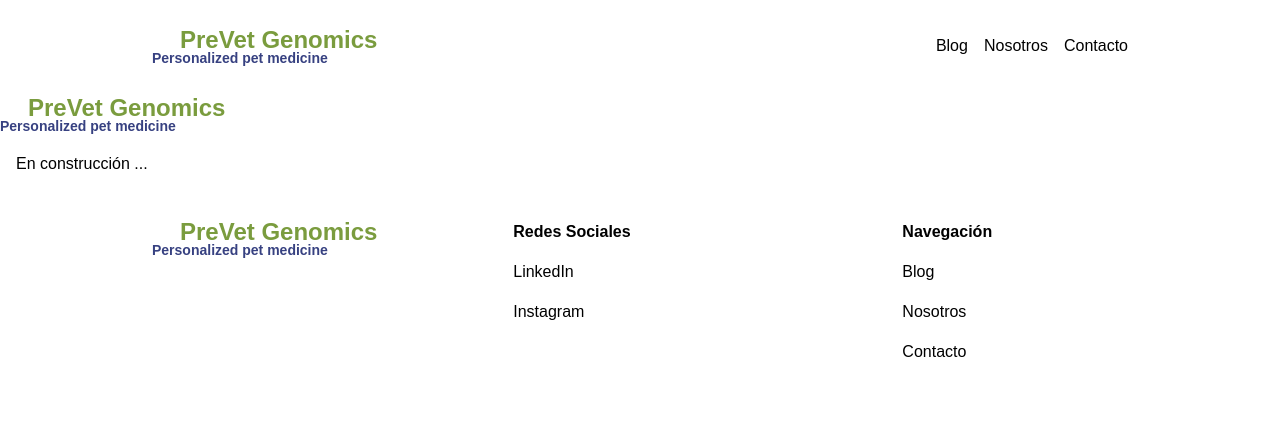
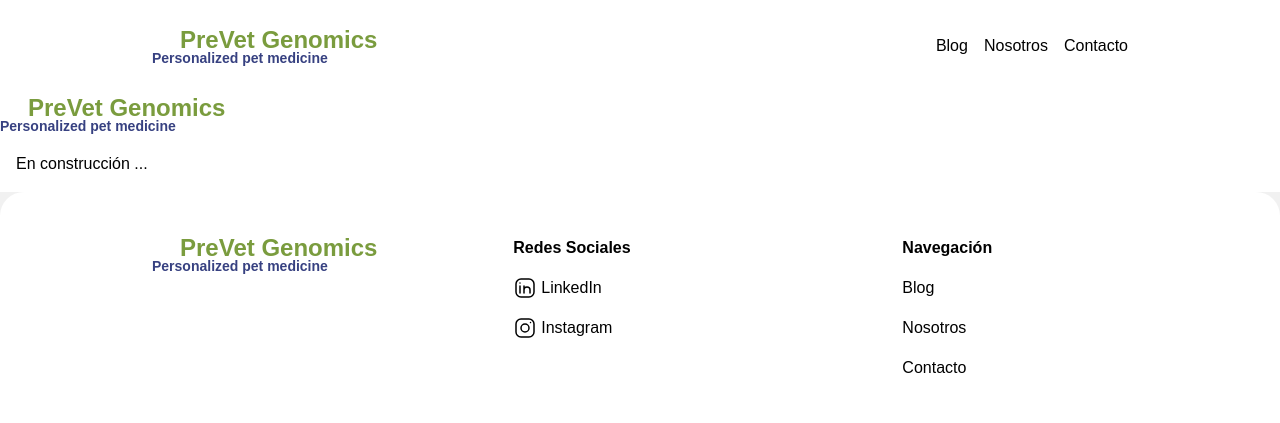
Before and after one commit to prevetgenomics/prevet-landing, an Astro site: page / in a window 1280 px wide. Built offline with nearby package versions, Linux system fonts and the light colour scheme; Astro itself is replaced by a stand-in of ours.

Commit message:
feat: add SocialLink component

```diff
--- a/src/components/Footer.astro
+++ b/src/components/Footer.astro
@@ -1,22 +1,51 @@
 ---
 import Logo from "../components/Logo.astro";
+import SocialLink from '../components/SocialLink.astro';
+import IconLinkedIn from "../assets/icons/IconLinkedIn.svg";
+import IconInstagram from "../assets/icons/IconInstagram.svg";
 ---
 
+<div class="bg-section">
+    <div class="rounded-t-3xl bg-white">
         <footer class="main-container">
-    <div class="flex flex-col sm:flex-row">
+            <div class="flex flex-col py-4 sm:flex-row">
                 <Logo />
                 <div class="flex flex-col sm:flex-row w-full justify-around">
-            <nav class="flex flex-col gap-4 sm:pt-1 pt-8">
-                <h3 class="text-base font-semibold">Redes Sociales</h3>
-                <a href="https://www.linkedin.com/company/prevet-genomics" target="_blank" rel="noopener noreferrer">LinkedIn</a>
-                <a href="https://www.instagram.com/prevetgenomics/" target="_blank" rel="noopener noreferrer">Instagram</a>
+                    <nav class="flex flex-col gap-4 sm:pt-1 pt-6">
+                        <h2>Redes Sociales</h2>
+                        <ul class="flex flex-col gap-4">
+                            <li>
+                                <SocialLink
+                                    content="LinkedIn"
+                                    icon={IconLinkedIn}
+                                    link="https://www.linkedin.com/company/prevet-genomics"
+                                />
+                            </li>
+                            <li>
+                                <SocialLink
+                                    content="Instagram"
+                                    icon={IconInstagram}
+                                    link="https://www.instagram.com/prevetgenomics/"
+                                />
+                            </li>
+                        </ul>
                     </nav>
-            <nav class="flex flex-col gap-4 sm:pt-1 pt-8">
-                <h3 class="text-base font-semibold">Navegación</h3>
+                    <nav class="flex flex-col gap-4 sm:pt-1 pt-6">
+                        <h2>Navegación</h2>
+                        <ul class="flex flex-col gap-4">
+                            <li>
                                 <a href="/blog">Blog</a>
+                            </li>
+                            <li>
                                 <a href="/nosotros">Nosotros</a>
+                            </li>
+                            <li>
                                 <a href="/contacto">Contacto</a>
+                            </li>
+                        </ul>
                     </nav>
                 </div>
             </div>
         </footer>
+    </div>
+</div>
--- /dev/null
+++ b/src/components/SocialLink.astro
@@ -0,0 +1,8 @@
+---
+const { content, icon: Icon, link } = Astro.props
+---
+
+<a class="flex gap-1 group" href={link} target="_blank" rel="noopener noreferrer">
+    <Icon class="group-hover:rotate-12" />
+    {content}
+</a>
```
Also changed, not shown: src/assets/icons/IconInstagram.svg (added), src/assets/icons/IconLinkedIn.svg (added). Lines whose indentation alone changed are shown as unchanged.
